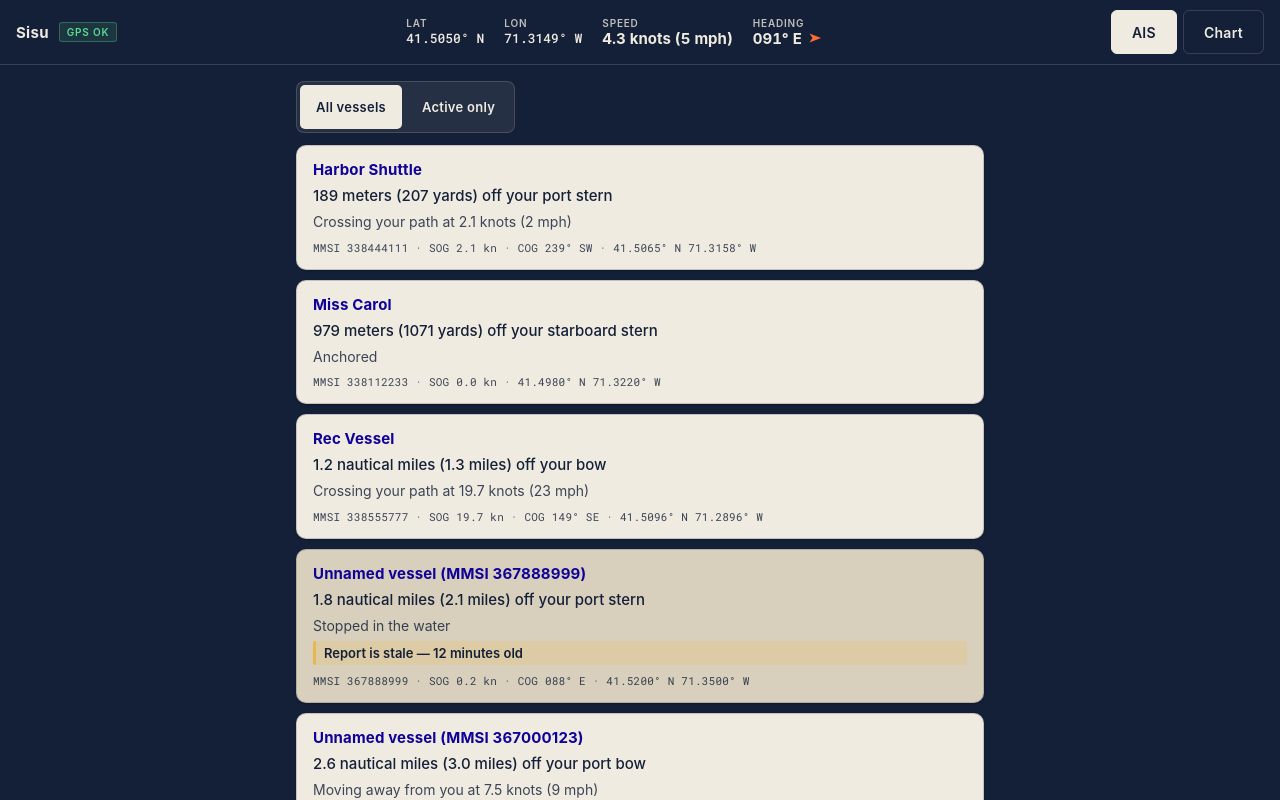
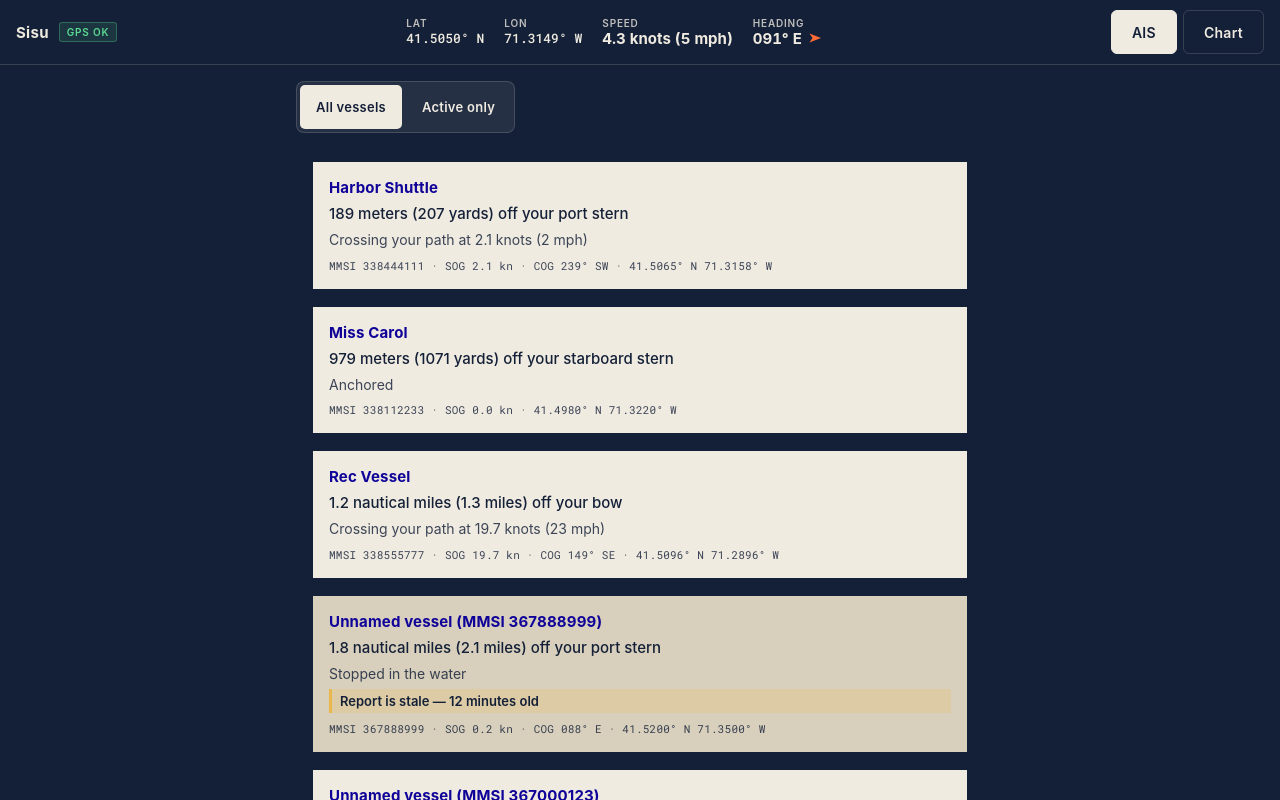
Before and after one commit to LauraHD17/zissou, a React (Vite) app: page / in a window 1280 px wide. Built offline with nearby package versions, Linux system fonts and the light colour scheme; no server answers; a web font is replaced by a local one.

Commit message:
Datasheet card aesthetic: hard navy borders, zero radius, no shadow

```diff
--- a/src/styles/app.css
+++ b/src/styles/app.css
@@ -301,10 +301,11 @@ html, body, #root {
 .ais-list {
   list-style: none;
   margin: 0;
-  padding: 0;
   display: flex;
   flex-direction: column;
-  gap: 10px;
+  gap: 16px;
+  padding: 16px;
+  background: var(--bg-navy);
 }
 
 .ais-empty {
@@ -318,13 +319,12 @@ html, body, #root {
 .ais-row {
   background: var(--surface-sand);
   color: var(--text-on-card);
-  border: 1px solid var(--border-on-card);
-  border-radius: 10px;
-  padding: 14px 16px;
+  border: 1px solid var(--bg-navy);
+  border-radius: 0;
+  padding: 16px;
   display: flex;
   flex-direction: column;
   gap: 6px;
-  box-shadow: 0 1px 2px rgba(0, 0, 0, 0.25);
 }
 
 .ais-row--stale {
@@ -363,7 +363,7 @@ html, body, #root {
   background: rgba(232, 184, 77, 0.22);
   border-left: 3px solid var(--alert-amber);
   padding: 4px 8px;
-  border-radius: 2px;
+  border-radius: 0;
 }
 
 .ais-row__raw {
```
Also changed, not shown: 1 other file (tests, documents, lock files or other folders).
